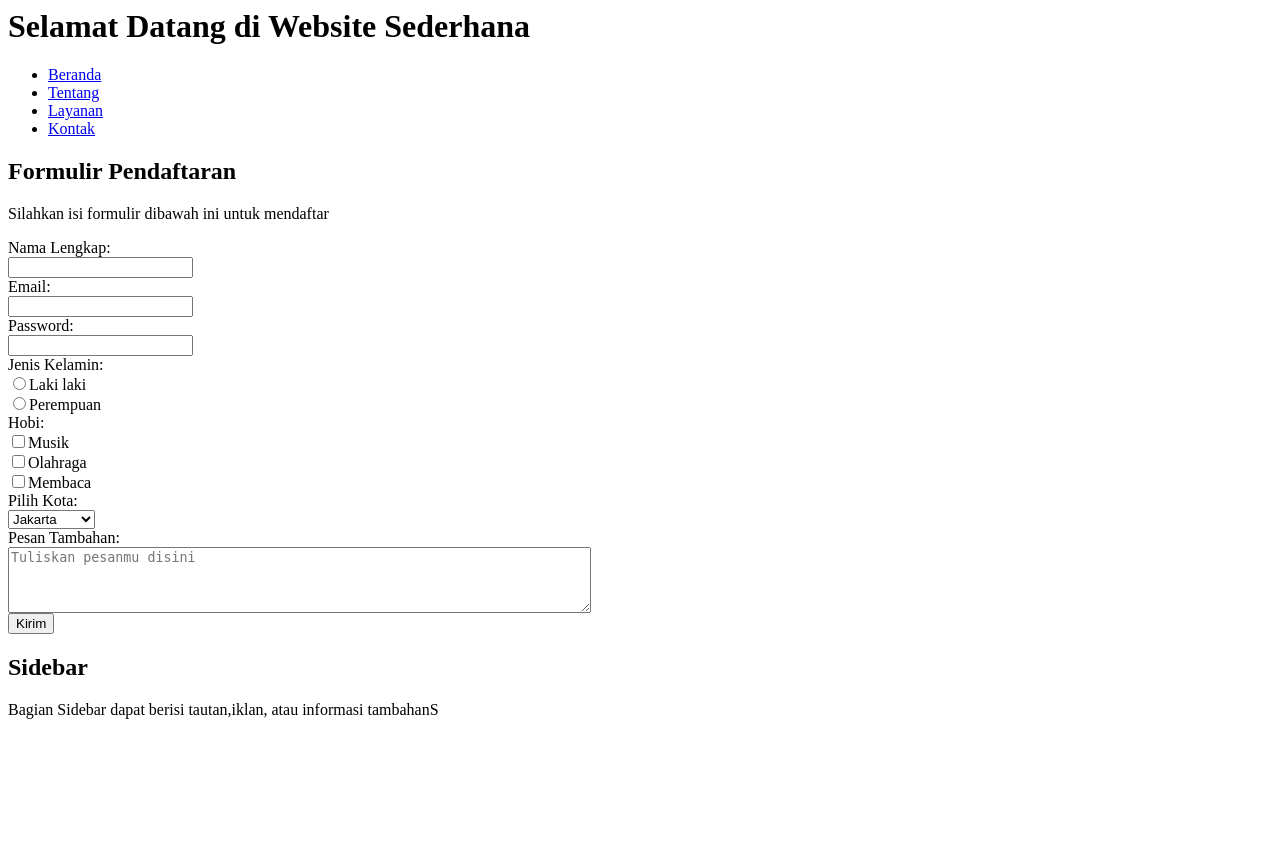
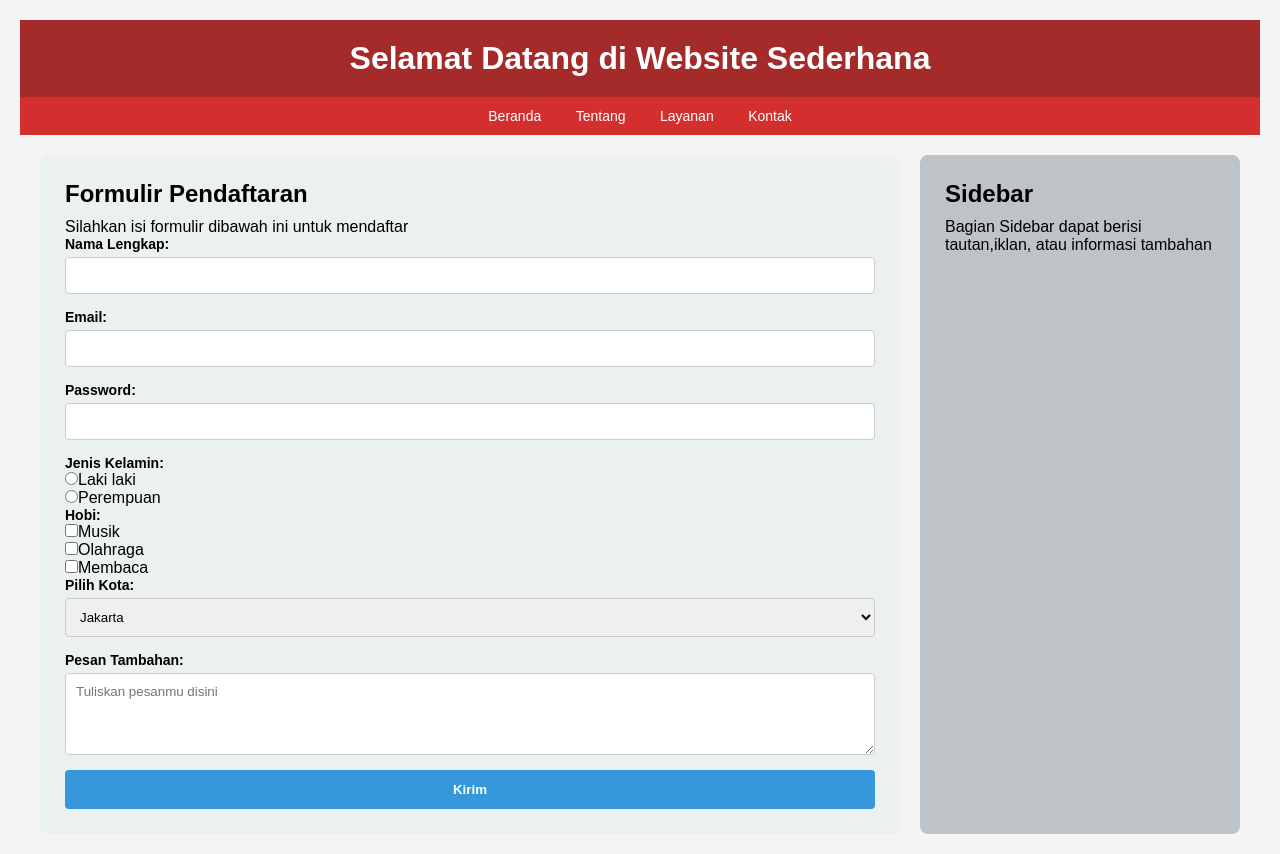
Before and after one commit to AbiyyuRazan/Pemograman-Web-4A-Infotmatika, a PHP site: page /tugasformulir.html in a window 1280 px wide. Before the commit the page ends 719 px from the top, so only its background shows below. Run offline with PHP 8.4, Linux system fonts and the light colour scheme.

Commit message:
pertemuan kedua dan ketiga

```diff
--- a/pertemuan2-html/tugasform.html
+++ /dev/null
@@ -1,5 +0,0 @@
-<html>
-
-
-
-</html>
--- a/pertemuan3-html/style.css
+++ b/pertemuan3-html/style.css
@@ -1,76 +1,90 @@
-*{
+* {
+    box-sizing: border-box;
+    margin: 0;
+    padding: 0;
+    font-family: Arial, sans-serif;
+}
 
-    margin:0;
-    padding:0;
-    box-sizing:border-box;
+body {
+    background-color: #f4f4f4;
+    padding: 20px;
 }
 
 header {
-
-    background-color:#9c1328;
+    background-color: #a52a2a;
     color: white;
     text-align: center;
-    padding: 20px;
+    padding: 20px 0;
 }
 
-nav{
-
-    background-color:#d73e3e;
-    padding: 10px;
+nav {
+    background-color: #d32f2f;
     text-align: center;
+    padding: 10px 0;
 }
 
-nav ul {
-
-    list-style: none;
+nav p {
+    margin: 0;
 }
 
-nav ul li {
-
+nav a {
     color: white;
     text-decoration: none;
+    margin: 0 15px;
+    font-size: 14px;
+    display: inline-block;
 }
 
 .container {
-
     display: flex;
-    justify-content: space-between;
-    padding: 20px;
+    gap: 20px;
+    margin-top: 20px;
+    max-width: 1200px;
+    margin-left: auto;
+    margin-right: auto;
 }
 
 .content {
-
-    flex: 2;
-    padding: 20px;
-    background-color:#ecf0f1;
-    border-radius: 10px;
+    flex: 3;
+    background: #ebf0f1;
+    padding: 25px;
+    border-radius: 8px;
 }
 
 .sidebar {
-
     flex: 1;
-    padding: 20px;
-    background-color:#bdc3c7;
-    border-radius: 10px;
-    margin-left: 20px;
+    background-color: #bdc3c7;
+    padding: 25px;
+    border-radius: 8px;
+    min-height: 400px;
 }
 
-.btn {
-
-    display: inline-block;
-    padding:10px 20px;
-    background-color:#db343f;
-    color: white;
-    text-decoration: none;
-    border-radius: 5px;
-    margin-top: 10px;
-    border: none;
-    cursor: pointer;
-    transition: background-color 0.3s ease-in-out, transfom 0.2s ease-in-out;
+h2 {
+    margin-bottom: 10px;
 }
 
-.btn:hover{
+form label {
+    font-weight: bold;
+    font-size: 14px;
+}
 
-    background-color:#2980b9;
-    transform: scale(1.1);
+input[type="text"],
+select,
+textarea {
+    width: 100%;
+    padding: 10px;
+    margin: 5px 0 15px 0;
+    border: 1px solid #ccc;
+    border-radius: 4px;
 }
+
+button {
+    width: 100%;
+    padding: 12px;
+    background-color: #3498db;
+    color: white;
+    border: none;
+    border-radius: 4px;
+    cursor: pointer;
+    font-weight: bold;
+}
--- a/pertemuan3-html/tugasformulir.html
+++ b/pertemuan3-html/tugasformulir.html
@@ -3,22 +3,25 @@
         <title>
             Website Formulir Pendaftaran by Razan
         </title>
-        <style>
-
-        </style>
+        <link rel="stylesheet" href="style.css">
     </head>
     <body>
         <header>
             <h1> Selamat Datang di Website Sederhana</h1>
         </header>
         <nav>
-            <ul>
+            <p> <a href="linkberanda">Beranda</a>
+                <a href="linktentang">Tentang</a>
+                <a href="linklayanan">Layanan</a>
+                <a href="linkkontak">Kontak</a>
+            </p>
+            <!--<ul>
 
                 <li><a href="linkberanda">Beranda</a></li>
                 <li><a href="linktentang">Tentang</a></li>
                 <li><a href="linklayanan">Layanan</a></li>
                 <li><a href="linkkontak">Kontak</a></li>
-            </ul>
+            </ul> -->
         </nav>
 
         <div class="container">
@@ -56,7 +59,7 @@
 
                 <aside class="sidebar">
                         <h2>Sidebar</h2>
-                        <p>Bagian Sidebar dapat berisi tautan,iklan, atau informasi tambahanS</p>
+                        <p>Bagian Sidebar dapat berisi tautan,iklan, atau informasi tambahan</p>
 
                 </aside>
         </div>
```
